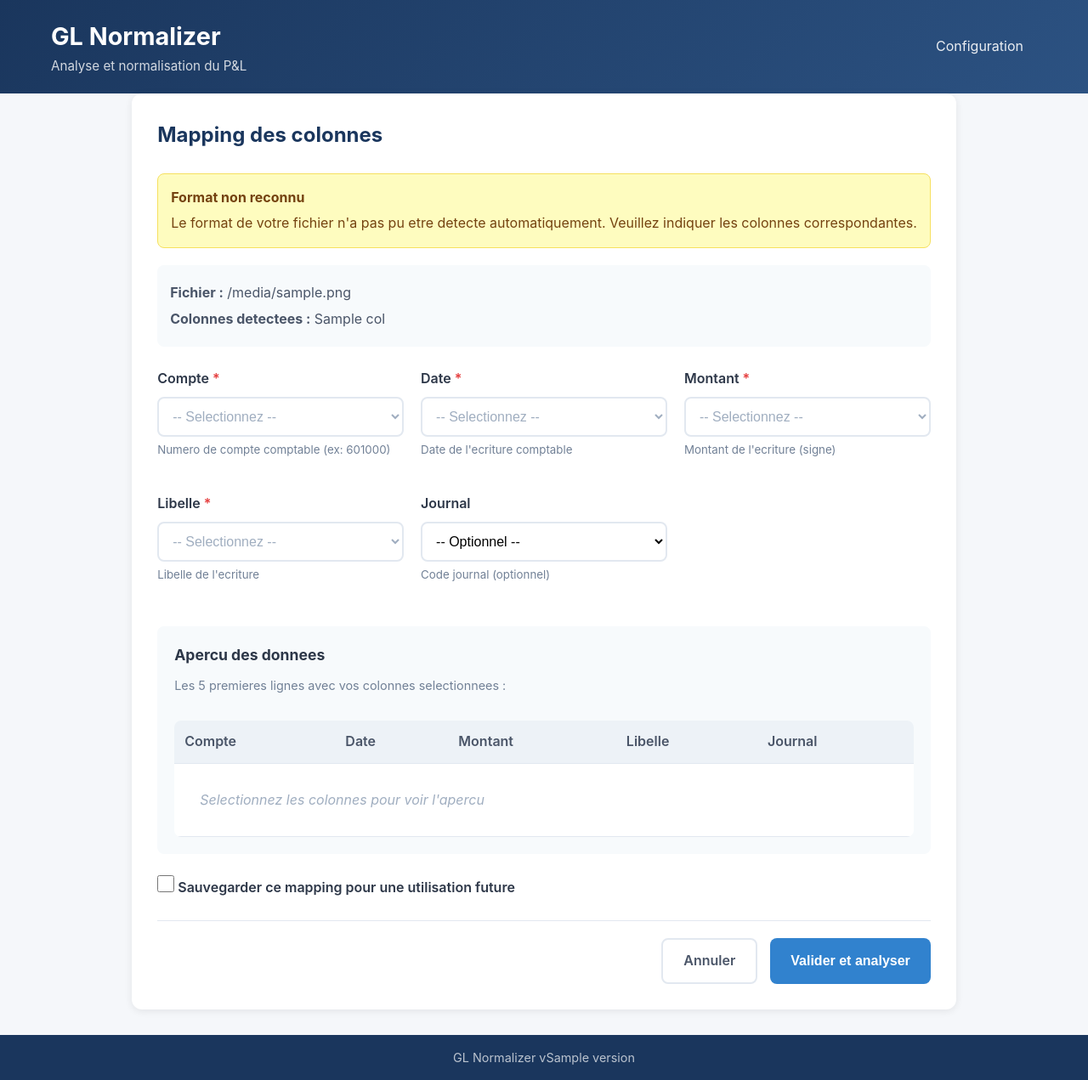
After one commit to louisaube/ExamineMyData, a FastAPI app: template templates/mapping.html in a window 1280 px wide. The commit adds this page. Shown: the whole page at 85% size. Run offline with FastAPI, Linux system fonts and the light colour scheme; the template is opened without the code that fills it: most values are stand-ins (such as "Sample title", 1, 10 or a date in 2020).

Commit message:
Implement STORY-031: Column Mapping Web UI
Add complete column mapping functionality for manual column selection
when automatic format detection fails:

- templates/mapping.html: Full-featured mapping form with 5 dropdowns
  (Compte, Date, Montant, Libelle, Journal), live data preview,
  client-side validation, and French-language UI
- main.py: GET/POST /mapping/{job_id} routes, /api/preview/{job_id}
  endpoint, run_analysis_with_mapping() function, JobStatus.NEEDS_MAPPING
- static/style.css: Mapping grid, preview section, checkbox, form actions,
  alert-warning, WCAG AAA focus indicators, high-contrast and reduced
  motion support

Implements FR-003 from PRD, UX Screen 2 from ux-design document.

https://claude.ai/code/session_01AA8fAVsrEGtF2pyqCaawWB

```diff
--- a/main.py
+++ b/main.py
@@ -52,6 +52,7 @@ class JobStatus(Enum):
     ANALYZING = "analyzing"
     COMPLETED = "completed"
     ERROR = "error"
+    NEEDS_MAPPING = "needs_mapping"
 
 
 class AnalysisCache:
@@ -631,6 +632,198 @@ async def execute_drilldown(job_id: str, question_id: str):
         return JSONResponse({"success": False, "error": str(e)}, status_code=500)
 
 
+# =====================================================
+# COLUMN MAPPING - Mapping manuel des colonnes (STORY-031)
+# =====================================================
+
+@app.get("/mapping/{job_id}", response_class=HTMLResponse)
+async def mapping_page(request: Request, job_id: str):
+    """Page de mapping manuel des colonnes"""
+    data = analysis_cache.get(job_id)
+    if data is None:
+        raise HTTPException(status_code=404, detail="Job non trouve")
+
+    # Verifier qu'on a bien besoin du mapping
+    if data.get("status") not in [JobStatus.NEEDS_MAPPING.value, "needs_mapping"]:
+        # Rediriger vers la page appropriee
+        if data.get("status") == JobStatus.COMPLETED.value:
+            return RedirectResponse(url=f"/results/{job_id}", status_code=303)
+        return RedirectResponse(url=f"/loading/{job_id}", status_code=303)
+
+    return templates.TemplateResponse("mapping.html", {
+        "request": request,
+        "job_id": job_id,
+        "filename": data.get("filename", "Fichier inconnu"),
+        "columns": data.get("columns", []),
+        "year": data.get("year", 2024),
+        "preview_data": data.get("preview_data", []),
+    })
+
+
+@app.post("/mapping/{job_id}")
+async def submit_mapping(
+    request: Request,
+    background_tasks: BackgroundTasks,
+    job_id: str,
+    compte_column: str = Form(...),
+    date_column: str = Form(...),
+    montant_column: str = Form(...),
+    libelle_column: str = Form(...),
+    journal_column: Optional[str] = Form(None),
+    save_mapping: Optional[str] = Form(None),
+    year: int = Form(...),
+):
+    """Soumet le mapping des colonnes et lance l'analyse"""
+    data = analysis_cache.get(job_id)
+    if data is None:
+        raise HTTPException(status_code=404, detail="Job non trouve")
+
+    try:
+        # Construire le mapping
+        column_mapping = {
+            "compte": compte_column,
+            "date": date_column,
+            "montant": montant_column,
+            "libelle": libelle_column,
+        }
+        if journal_column:
+            column_mapping["journal"] = journal_column
+
+        # Mettre a jour le cache avec le mapping
+        path = Path(data.get("path", ""))
+        if not path.exists():
+            return templates.TemplateResponse("mapping.html", {
+                "request": request,
+                "job_id": job_id,
+                "filename": data.get("filename", ""),
+                "columns": data.get("columns", []),
+                "year": year,
+                "error": "Fichier non trouve. Veuillez recharger le fichier.",
+            })
+
+        # Reinitialiser le job
+        analysis_cache.set(job_id, {
+            "type": "pending",
+            "status": JobStatus.PENDING.value,
+            "message": "Demarrage de l'analyse avec mapping...",
+            "progress": 0,
+            "year": year,
+            "column_mapping": column_mapping,
+            "path": str(path),
+        })
+
+        # Lancer l'analyse avec le mapping
+        background_tasks.add_task(
+            run_analysis_with_mapping,
+            job_id,
+            path,
+            year,
+            column_mapping,
+        )
+
+        return RedirectResponse(url=f"/loading/{job_id}", status_code=303)
+
+    except Exception as e:
+        return templates.TemplateResponse("mapping.html", {
+            "request": request,
+            "job_id": job_id,
+            "filename": data.get("filename", ""),
+            "columns": data.get("columns", []),
+            "year": year,
+            "error": f"Erreur: {str(e)}",
+        })
+
+
+@app.get("/api/preview/{job_id}")
+async def get_preview_data(
+    job_id: str,
+    compte: str,
+    date: str,
+    montant: str,
+    libelle: str,
+    journal: Optional[str] = None,
+):
+    """Retourne un apercu des donnees avec le mapping specifie"""
+    data = analysis_cache.get(job_id)
+    if data is None:
+        return JSONResponse({"success": False, "error": "Job non trouve"}, status_code=404)
+
+    try:
+        path = Path(data.get("path", ""))
+        if not path.exists():
+            return JSONResponse({"success": False, "error": "Fichier non trouve"}, status_code=404)
+
+        # Lire les 5 premieres lignes
+        df = pd.read_excel(str(path), nrows=5)
+
+        # Construire l'apercu avec le mapping
+        preview = []
+        for _, row in df.iterrows():
+            preview.append({
+                "compte": str(row.get(compte, "-")) if compte in df.columns else "-",
+                "date": str(row.get(date, "-")) if date in df.columns else "-",
+                "montant": str(row.get(montant, "-")) if montant in df.columns else "-",
+                "libelle": str(row.get(libelle, "-")) if libelle in df.columns else "-",
+                "journal": str(row.get(journal, "-")) if journal and journal in df.columns else "-",
+            })
+
+        return JSONResponse({"success": True, "preview": preview})
+
+    except Exception as e:
+        return JSONResponse({"success": False, "error": str(e)}, status_code=500)
+
+
+def run_analysis_with_mapping(job_id: str, path: Path, year: int, column_mapping: dict):
+    """Execute l'analyse avec un mapping de colonnes personnalise"""
+    try:
+        # Phase 1: Chargement avec mapping
+        analysis_cache.update_status(job_id, JobStatus.LOADING, "Chargement du fichier avec mapping...", 10)
+
+        loader = GLLoader(str(path), custom_mapping=column_mapping)
+        df = loader.load()
+        row_count = len(df)
+
+        analysis_cache.update_status(job_id, JobStatus.LOADING, f"Fichier charge: {row_count:,} ecritures", 30)
+
+        # Phase 2: Analyse
+        analysis_cache.update_status(job_id, JobStatus.ANALYZING, "Profilage des donnees...", 40)
+        analyzer = GLAnalyzer(df, year)
+
+        analysis_cache.update_status(job_id, JobStatus.ANALYZING, "Detection des anomalies...", 60)
+        result = analyzer.analyze()
+
+        analysis_cache.update_status(job_id, JobStatus.ANALYZING, "Calcul du run rate...", 80)
+
+        # Analyse autonome IA
+        analysis_cache.update_status(job_id, JobStatus.ANALYZING, "Analyse proactive IA...", 90)
+        try:
+            autonomous_analysis = run_autonomous_analysis(df, auto_execute=False)
+        except Exception:
+            autonomous_analysis = None
+
+        analysis_cache.set(job_id, {
+            "type": "single",
+            "status": JobStatus.COMPLETED.value,
+            "result": result,
+            "year": year,
+            "path": str(path),
+            "df": df,
+            "column_mapping": column_mapping,
+            "autonomous_analysis": autonomous_analysis,
+            "message": "Analyse terminee",
+            "progress": 100,
+        })
+
+    except Exception as e:
+        analysis_cache.set(job_id, {
+            "type": "error",
+            "status": JobStatus.ERROR.value,
+            "error": str(e),
+            "message": f"Erreur: {str(e)}",
+            "progress": 0,
+        })
+
+
 @app.get("/api/drilldown/{job_id}")
 async def get_drilldown_data(job_id: str):
     """Récupère les données de l'analyse autonome"""
--- a/static/style.css
+++ b/static/style.css
@@ -331,6 +331,192 @@ footer {
     text-align: center;
 }
 
+/* Mapping Page Styles */
+.mapping-info {
+    background: #f7fafc;
+    border-radius: 8px;
+    padding: 15px;
+    margin-bottom: 25px;
+}
+
+.mapping-info p {
+    margin: 5px 0;
+    color: #4a5568;
+}
+
+.mapping-grid {
+    display: grid;
+    grid-template-columns: repeat(auto-fit, minmax(280px, 1fr));
+    gap: 20px;
+    margin-bottom: 30px;
+}
+
+.form-group select {
+    width: 100%;
+    padding: 12px;
+    border: 2px solid #e2e8f0;
+    border-radius: 8px;
+    font-size: 1rem;
+    background: white;
+    cursor: pointer;
+    transition: border-color 0.2s;
+}
+
+.form-group select:focus {
+    outline: none;
+    border-color: #3182ce;
+    box-shadow: 0 0 0 3px rgba(49, 130, 206, 0.15);
+}
+
+.form-group select:required:invalid {
+    color: #a0aec0;
+}
+
+.form-group .required {
+    color: #e53e3e;
+}
+
+/* Preview Section */
+.preview-section {
+    background: #f7fafc;
+    border-radius: 8px;
+    padding: 20px;
+    margin-bottom: 25px;
+}
+
+.preview-section h3 {
+    color: #2d3748;
+    margin-bottom: 10px;
+    font-size: 1.1rem;
+}
+
+.preview-info {
+    color: #718096;
+    font-size: 0.9rem;
+    margin-bottom: 15px;
+}
+
+.table-wrapper {
+    overflow-x: auto;
+}
+
+.preview-table {
+    background: white;
+    border-radius: 8px;
+    overflow: hidden;
+}
+
+.preview-table th {
+    background: #edf2f7;
+}
+
+.preview-empty {
+    text-align: center;
+    color: #a0aec0;
+    font-style: italic;
+    padding: 30px !important;
+}
+
+/* Checkbox Styles */
+.checkbox-group {
+    margin-bottom: 25px;
+}
+
+.checkbox-label {
+    display: flex;
+    align-items: center;
+    gap: 10px;
+    cursor: pointer;
+    font-weight: normal;
+}
+
+.checkbox-label input[type="checkbox"] {
+    width: 20px;
+    height: 20px;
+    cursor: pointer;
+    accent-color: #3182ce;
+}
+
+/* Form Actions */
+.form-actions {
+    display: flex;
+    gap: 15px;
+    justify-content: flex-end;
+    padding-top: 20px;
+    border-top: 1px solid #e2e8f0;
+}
+
+.btn-outline {
+    background: transparent;
+    color: #4a5568;
+    border: 2px solid #e2e8f0;
+}
+
+.btn-outline:hover {
+    background: #f7fafc;
+    border-color: #cbd5e0;
+}
+
+/* Alert Styles */
+.alert-warning {
+    background: #fefcbf;
+    color: #744210;
+    border: 1px solid #f6e05e;
+}
+
+.alert-warning strong {
+    display: block;
+    margin-bottom: 5px;
+}
+
+.alert-warning p {
+    margin: 0;
+}
+
+/* Accessibility - Focus Indicators (WCAG AAA) */
+.btn:focus,
+.form-group select:focus,
+.form-group input:focus,
+.checkbox-label input:focus {
+    outline: 3px solid #3182ce;
+    outline-offset: 2px;
+}
+
+/* Skip Link for Accessibility */
+.skip-link {
+    position: absolute;
+    top: -40px;
+    left: 0;
+    background: #1a365d;
+    color: white;
+    padding: 8px 16px;
+    z-index: 100;
+    transition: top 0.3s;
+}
+
+.skip-link:focus {
+    top: 0;
+}
+
+/* High Contrast Mode Support */
+@media (prefers-contrast: high) {
+    .form-group select,
+    .form-group input {
+        border-width: 3px;
+    }
+
+    .btn {
+        border: 2px solid currentColor;
+    }
+}
+
+/* Reduced Motion Support */
+@media (prefers-reduced-motion: reduce) {
+    * {
+        transition: none !important;
+    }
+}
+
 @media (max-width: 600px) {
     .results-header {
         flex-direction: column;
@@ -349,4 +535,17 @@ footer {
     .data-table td {
         padding: 8px;
     }
+
+    .mapping-grid {
+        grid-template-columns: 1fr;
+    }
+
+    .form-actions {
+        flex-direction: column;
+    }
+
+    .form-actions .btn {
+        width: 100%;
+        text-align: center;
+    }
 }
--- /dev/null
+++ b/templates/mapping.html
@@ -0,0 +1,222 @@
+{% extends "base.html" %}
+
+{% block title %}Mapping des colonnes - GL Normalizer{% endblock %}
+
+{% block content %}
+<section class="upload-section">
+    <h2>Mapping des colonnes</h2>
+
+    <div class="alert alert-warning" role="alert">
+        <strong>Format non reconnu</strong>
+        <p>Le format de votre fichier n'a pas pu etre detecte automatiquement. Veuillez indiquer les colonnes correspondantes.</p>
+    </div>
+
+    <div class="mapping-info">
+        <p><strong>Fichier :</strong> {{ filename }}</p>
+        <p><strong>Colonnes detectees :</strong> {{ columns|join(', ') }}</p>
+    </div>
+
+    <form id="mapping-form" method="post" action="/mapping/{{ job_id }}">
+        <div class="mapping-grid">
+            <div class="form-group">
+                <label for="compte_column">Compte <span class="required" aria-hidden="true">*</span></label>
+                <select id="compte_column" name="compte_column" required aria-required="true">
+                    <option value="">-- Selectionnez --</option>
+                    {% for col in columns %}
+                    <option value="{{ col }}" {% if col.lower() in ['compte', 'account', 'num_compte', 'numero_compte', 'cpt'] %}selected{% endif %}>{{ col }}</option>
+                    {% endfor %}
+                </select>
+                <small>Numero de compte comptable (ex: 601000)</small>
+            </div>
+
+            <div class="form-group">
+                <label for="date_column">Date <span class="required" aria-hidden="true">*</span></label>
+                <select id="date_column" name="date_column" required aria-required="true">
+                    <option value="">-- Selectionnez --</option>
+                    {% for col in columns %}
+                    <option value="{{ col }}" {% if col.lower() in ['date', 'date_ecriture', 'dateecr', 'dt'] %}selected{% endif %}>{{ col }}</option>
+                    {% endfor %}
+                </select>
+                <small>Date de l'ecriture comptable</small>
+            </div>
+
+            <div class="form-group">
+                <label for="montant_column">Montant <span class="required" aria-hidden="true">*</span></label>
+                <select id="montant_column" name="montant_column" required aria-required="true">
+                    <option value="">-- Selectionnez --</option>
+                    {% for col in columns %}
+                    <option value="{{ col }}" {% if col.lower() in ['montant', 'amount', 'mnt', 'solde'] %}selected{% endif %}>{{ col }}</option>
+                    {% endfor %}
+                </select>
+                <small>Montant de l'ecriture (signe)</small>
+            </div>
+
+            <div class="form-group">
+                <label for="libelle_column">Libelle <span class="required" aria-hidden="true">*</span></label>
+                <select id="libelle_column" name="libelle_column" required aria-required="true">
+                    <option value="">-- Selectionnez --</option>
+                    {% for col in columns %}
+                    <option value="{{ col }}" {% if col.lower() in ['libelle', 'label', 'description', 'lib', 'intitule'] %}selected{% endif %}>{{ col }}</option>
+                    {% endfor %}
+                </select>
+                <small>Libelle de l'ecriture</small>
+            </div>
+
+            <div class="form-group">
+                <label for="journal_column">Journal</label>
+                <select id="journal_column" name="journal_column">
+                    <option value="">-- Optionnel --</option>
+                    {% for col in columns %}
+                    <option value="{{ col }}" {% if col.lower() in ['journal', 'jnl', 'code_journal'] %}selected{% endif %}>{{ col }}</option>
+                    {% endfor %}
+                </select>
+                <small>Code journal (optionnel)</small>
+            </div>
+        </div>
+
+        <div class="preview-section" id="preview-section">
+            <h3>Apercu des donnees</h3>
+            <p class="preview-info">Les 5 premieres lignes avec vos colonnes selectionnees :</p>
+            <div class="table-wrapper">
+                <table class="data-table preview-table" id="preview-table" aria-label="Apercu des donnees mappees">
+                    <thead>
+                        <tr>
+                            <th scope="col">Compte</th>
+                            <th scope="col">Date</th>
+                            <th scope="col">Montant</th>
+                            <th scope="col">Libelle</th>
+                            <th scope="col">Journal</th>
+                        </tr>
+                    </thead>
+                    <tbody id="preview-body">
+                        {% if preview_data %}
+                        {% for row in preview_data %}
+                        <tr>
+                            <td>{{ row.compte if row.compte else '-' }}</td>
+                            <td>{{ row.date if row.date else '-' }}</td>
+                            <td>{{ row.montant if row.montant else '-' }}</td>
+                            <td>{{ row.libelle if row.libelle else '-' }}</td>
+                            <td>{{ row.journal if row.journal else '-' }}</td>
+                        </tr>
+                        {% endfor %}
+                        {% else %}
+                        <tr>
+                            <td colspan="5" class="preview-empty">Selectionnez les colonnes pour voir l'apercu</td>
+                        </tr>
+                        {% endif %}
+                    </tbody>
+                </table>
+            </div>
+        </div>
+
+        <div class="form-group checkbox-group">
+            <label class="checkbox-label">
+                <input type="checkbox" id="save_mapping" name="save_mapping" value="1">
+                Sauvegarder ce mapping pour une utilisation future
+            </label>
+        </div>
+
+        <input type="hidden" name="year" value="{{ year }}">
+
+        <div id="error-message" class="alert alert-error" style="display: none;" role="alert" aria-live="polite">
+        </div>
+
+        <div class="form-actions">
+            <a href="/" class="btn btn-outline">Annuler</a>
+            <button type="submit" class="btn btn-primary" id="submit-btn">Valider et analyser</button>
+        </div>
+    </form>
+</section>
+
+<script>
+document.addEventListener('DOMContentLoaded', function() {
+    const form = document.getElementById('mapping-form');
+    const selects = form.querySelectorAll('select');
+    const previewBody = document.getElementById('preview-body');
+    const errorDiv = document.getElementById('error-message');
+    const submitBtn = document.getElementById('submit-btn');
+
+    // Mettre a jour l'apercu quand les selects changent
+    selects.forEach(select => {
+        select.addEventListener('change', updatePreview);
+    });
+
+    function updatePreview() {
+        const compteCol = document.getElementById('compte_column').value;
+        const dateCol = document.getElementById('date_column').value;
+        const montantCol = document.getElementById('montant_column').value;
+        const libelleCol = document.getElementById('libelle_column').value;
+        const journalCol = document.getElementById('journal_column').value;
+
+        if (!compteCol || !dateCol || !montantCol || !libelleCol) {
+            return;
+        }
+
+        // Appeler l'API pour obtenir l'apercu
+        fetch('/api/preview/{{ job_id }}?' + new URLSearchParams({
+            compte: compteCol,
+            date: dateCol,
+            montant: montantCol,
+            libelle: libelleCol,
+            journal: journalCol || ''
+        }))
+        .then(response => response.json())
+        .then(data => {
+            if (data.success && data.preview) {
+                let html = '';
+                data.preview.forEach(row => {
+                    html += '<tr>';
+                    html += '<td>' + (row.compte || '-') + '</td>';
+                    html += '<td>' + (row.date || '-') + '</td>';
+                    html += '<td>' + (row.montant || '-') + '</td>';
+                    html += '<td>' + (row.libelle || '-') + '</td>';
+                    html += '<td>' + (row.journal || '-') + '</td>';
+                    html += '</tr>';
+                });
+                previewBody.innerHTML = html;
+            }
+        })
+        .catch(err => {
+            console.error('Erreur apercu:', err);
+        });
+    }
+
+    // Validation du formulaire
+    form.addEventListener('submit', function(e) {
+        const compteCol = document.getElementById('compte_column').value;
+        const dateCol = document.getElementById('date_column').value;
+        const montantCol = document.getElementById('montant_column').value;
+        const libelleCol = document.getElementById('libelle_column').value;
+
+        // Verifier que les colonnes obligatoires sont selectionnees
+        if (!compteCol || !dateCol || !montantCol || !libelleCol) {
+            e.preventDefault();
+            showError('Veuillez selectionner toutes les colonnes obligatoires (Compte, Date, Montant, Libelle)');
+            return;
+        }
+
+        // Verifier que les colonnes sont differentes
+        const selected = [compteCol, dateCol, montantCol, libelleCol].filter(Boolean);
+        const unique = new Set(selected);
+        if (selected.length !== unique.size) {
+            e.preventDefault();
+            showError('Chaque colonne doit etre differente');
+            return;
+        }
+
+        // Desactiver le bouton pendant la soumission
+        submitBtn.disabled = true;
+        submitBtn.textContent = 'Validation en cours...';
+    });
+
+    function showError(message) {
+        errorDiv.textContent = message;
+        errorDiv.style.display = 'block';
+        errorDiv.focus();
+    }
+
+    // Charger l'apercu initial
+    updatePreview();
+});
+</script>
+{% endblock %}
```
